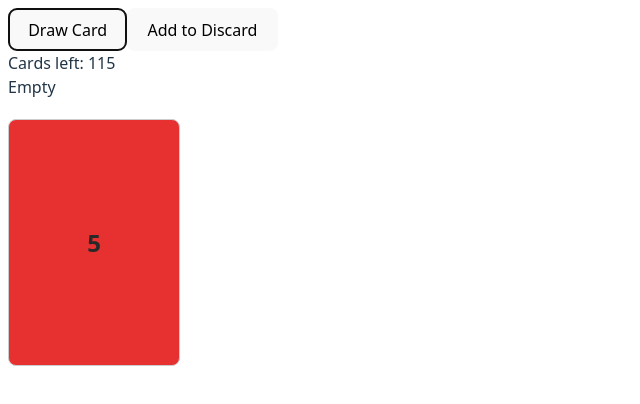
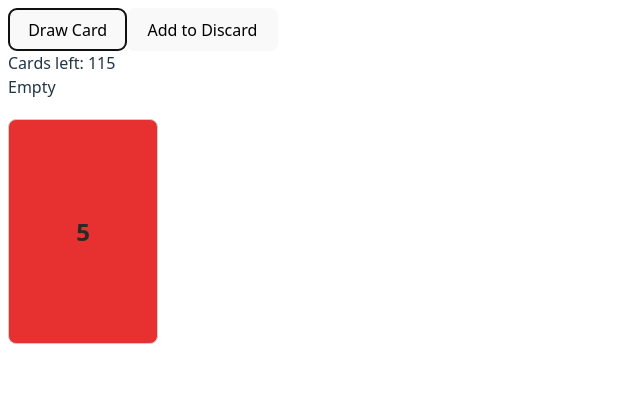
Before and after one commit to Dan-OH/stak-game, a React (Vite) app: page / in a window 1280 px wide. Both pictures are taken after a click on the button "Draw Card". Shown: the top 404 px of the page, without its empty margins (0-640 px from the left). Built offline with nearby package versions, Linux system fonts and the light colour scheme.

Commit message:
Add card click

```diff
--- a/src/App.jsx
+++ b/src/App.jsx
@@ -65,6 +65,10 @@ function App() {
   const startDiscard = () =>
     drawRandomCard(deck, setDeck, cardsDiscard, setCardsDiscard);
 
+  const handleHandCardClick = (type) => {
+    console.log(type);
+  };
+
   return (
     <>
       <button onClick={drawCard}>Draw Card</button>
@@ -85,7 +89,12 @@ function App() {
 
       <div className="cards-hand">
         {cardsHand.map((card, index) => (
-          <Card key={index} type={card.type} color={card.color} />
+          <Card
+            key={index}
+            type={card.type}
+            color={card.color}
+            onCardClick={handleHandCardClick}
+          />
         ))}
       </div>
     </>
--- a/src/Card.jsx
+++ b/src/Card.jsx
@@ -1,12 +1,13 @@
-function Card({ type, color }) {
+function Card({ type, color, onCardClick }) {
   return (
-    <div
+    <button
+      onClick={() => onCardClick(type)}
       className={`card ${type.toLowerCase()} ${
         color ? color.toLowerCase() : ''
       }`}
     >
       <h2>{color ? `${type}` : type}</h2>
-    </div>
+    </button>
   );
 }
 
```
